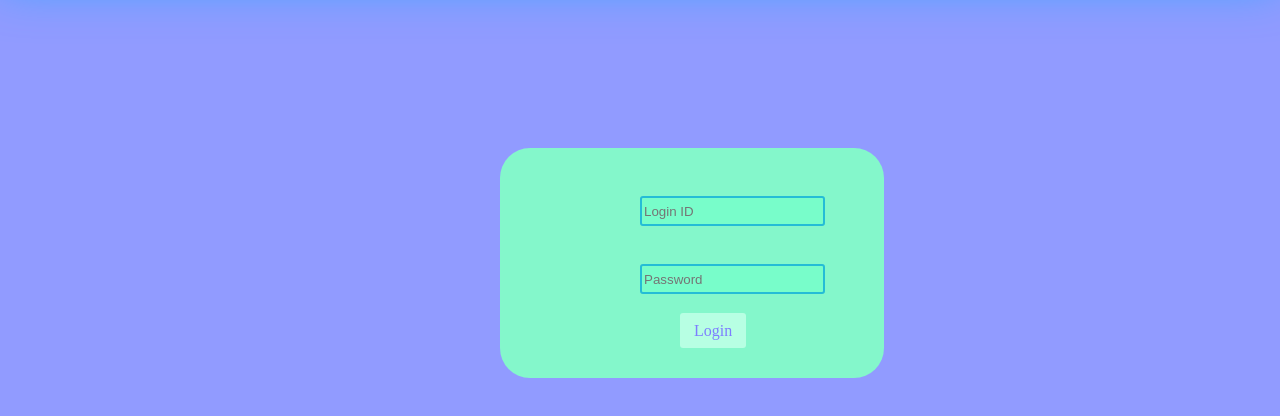
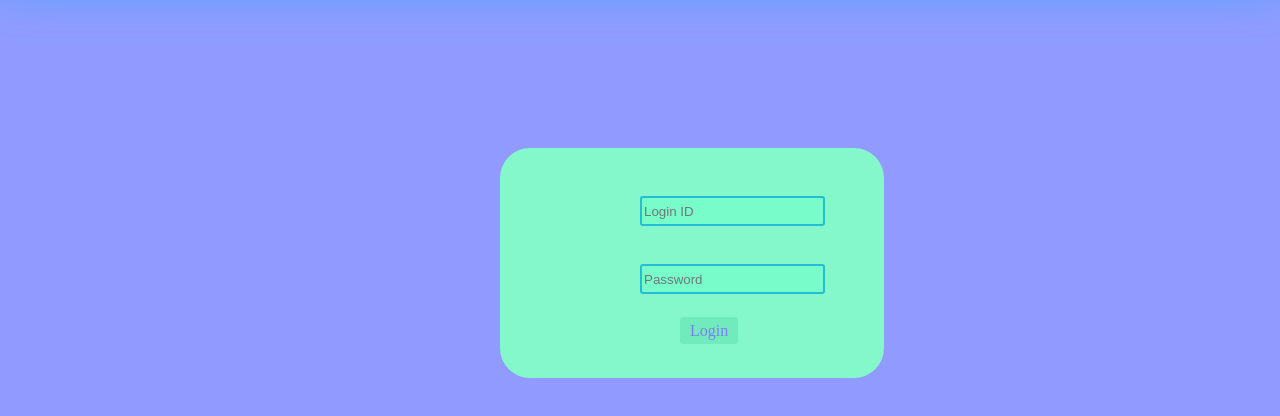
Before and after one commit to SamuelShaju/RailwayManagementSystem, a website: page public/index.html in a window 1280 px wide. In both pictures the pointer is over the link "Login". Shown: the part 122-538 px from the top of the page. Drawn offline with Linux system fonts and the light colour scheme.

Commit message:
Added animation to login button

```diff
--- a/public/Home_CSS.css
+++ b/public/Home_CSS.css
@@ -129,9 +129,17 @@ div {
 }
 
 #LoginButton:hover {
-    background-color: rgb(183, 255, 227);
-    padding: 9px 14px 9px 14px;
-    margin: 30px 30px 30px 150px;
+    align-self: center;
+    background-color: rgb(114, 235, 188);
+    transition: all ease 0.2s;
+    z-index: 1;
+}
+
+#LoginButton:active {
+    height: 100px;
+    background: rgb(114, 235, 188);
+    box-shadow: 0px 0px ;
+    transition: all ease 0.1s;
 }
 
 #heading {
```
